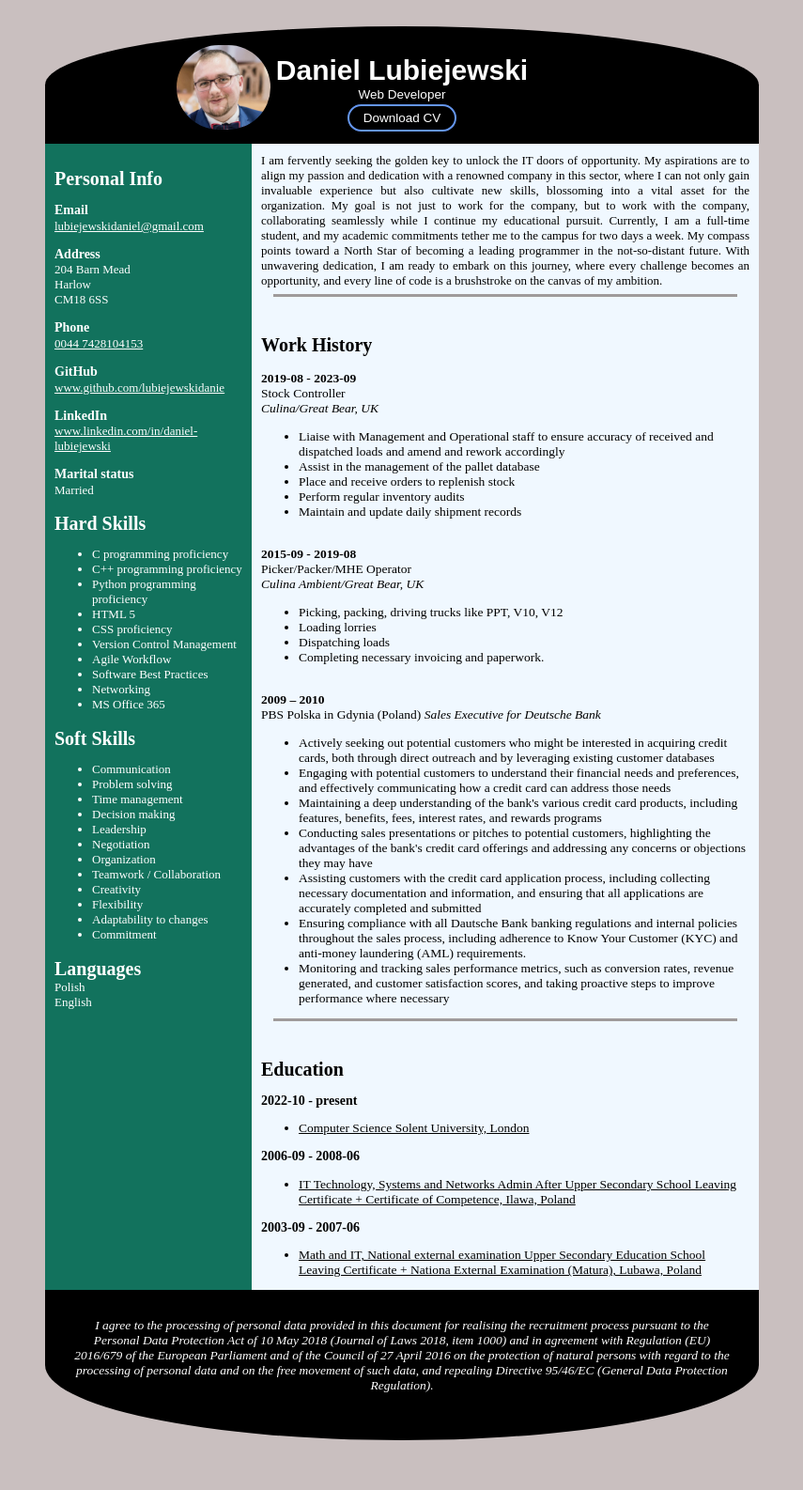
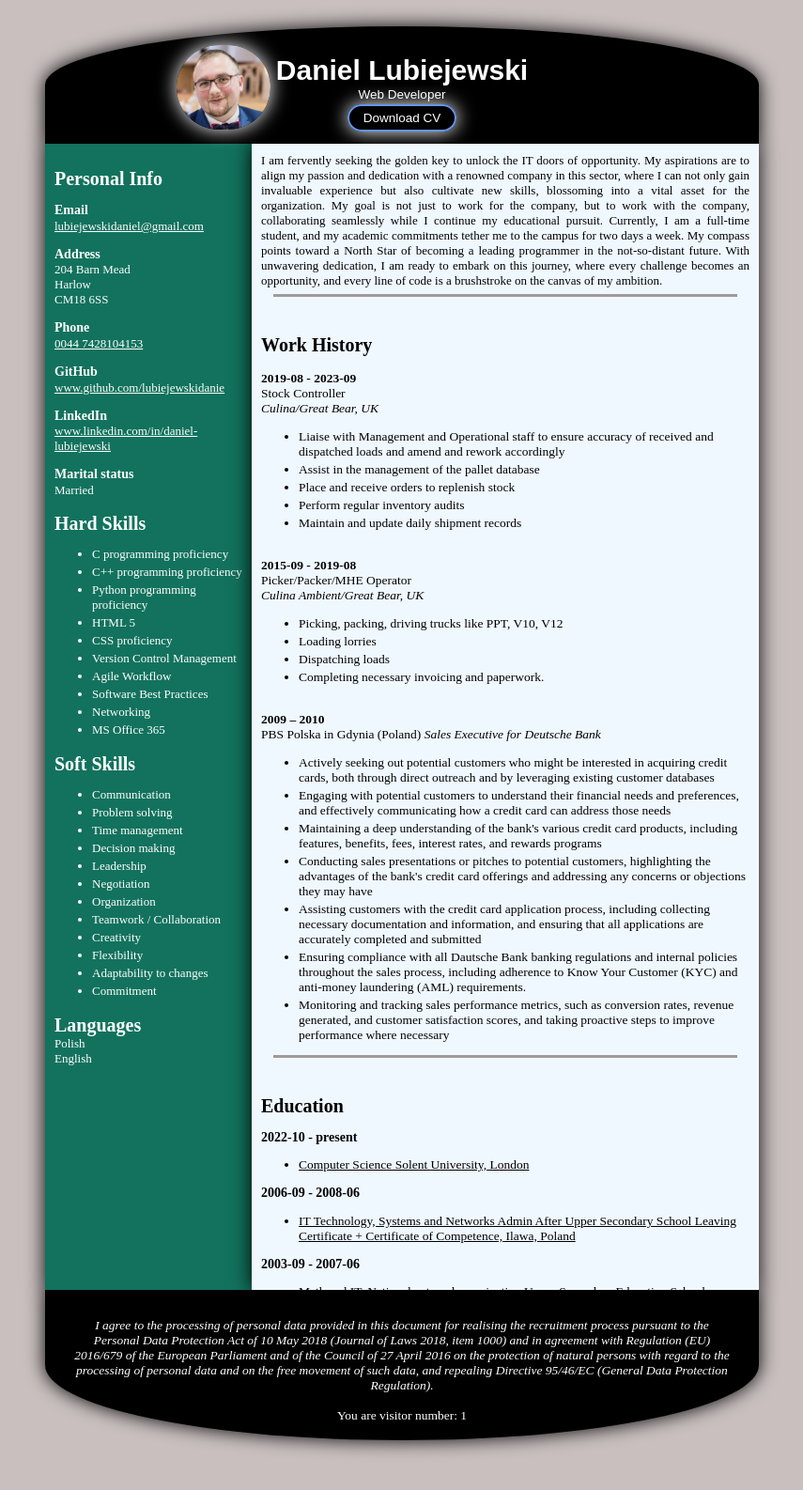
Before and after one commit to lubiejewskidaniel/myResume, a plain HTML site: page index.html in a window 1280 px wide. Shown: the whole page at 94% size, without its empty margins (212-1067 px from the left). Drawn offline with Linux system fonts and the light colour scheme.

Commit message:
Added simple visit counter

```diff
--- a/index.html
+++ b/index.html
@@ -17,11 +17,11 @@
             <h1>Daniel Lubiejewski</h1>
             <span>Web Developer</span>
             <div>
-                <a class="cv-download-link" href="./files/Daniel New 2024.pdf" title="Download CV in pdf file">Download
+                <a class="cv-download-link" href="./files/CV New 2024.pdf" title="Download CV in pdf file">Download
                     CV</a>
             </div>
         </header>
-
+        <section id="both">
             <section id="left">
                 <h2>Personal Info</h2>
                 <h3>Email</h3>
@@ -73,6 +73,7 @@
                 <h2>Languages</h2>
                 Polish<br />
                 English<br />
+
             </section>
 
             <section id="right">
@@ -163,7 +164,8 @@
                 <h3>2006-09
                     - 2008-06</h3>
                 <ul>
-                <li><a href="https://wmzdz.pl/szkoly-w-ilawie/" title="Visit High School website">IT Technology, Systems
+                    <li><a href="https://wmzdz.pl/szkoly-w-ilawie/" title="Visit High School website">IT Technology,
+                            Systems
                             and Networks Admin
                             After Upper Secondary School Leaving Certificate + Certificate of
                             Competence, Ilawa, Poland</a> </li>
@@ -177,14 +179,8 @@
                             Upper Secondary Education School Leaving Certificate + Nationa
                             External Examination (Matura), Lubawa, Poland</a></li>
                 </ul>
-
-
-
-
-
-
             </section>
-
+        </section>
         <footer id="footer">
             <i>I agree to the processing of personal data provided in this document for realising the
                 recruitment
@@ -195,7 +191,10 @@
                 2016 on the protection of natural persons with regard to the processing of personal data and on
                 the free
                 movement of such data, and repealing Directive 95/46/EC (General Data Protection
-                Regulation).</i>
+                Regulation).</i><br /><br />
+            You are visitor number: <span id="counter">0</span>
+            <script src="./js/counter.js"></script>
+
         </footer>
     </div>
 
--- /dev/null
+++ b/js/counter.js
@@ -0,0 +1,7 @@
+let count = localStorage.getItem("visitCount") || 0;
+
+count++;
+
+document.getElementById("counter").textContent = count;
+
+localStorage.setItem("visitCount", count);
--- a/styles/styles.css
+++ b/styles/styles.css
@@ -30,6 +30,7 @@ header {
 	display: flex;
 	flex-direction: column;
 	width: 720px;
+	box-shadow: 0 0 20px black;
 }
 
 span {
@@ -48,10 +49,15 @@ hr {
 	border: 0px;
 }
 
+li {
+	margin-bottom: 3px;
+}
+
 img {
 	margin-left: 120px;
 	margin-bottom: -100px;
 	border-radius: 90px;
+	box-shadow: 0 0 20px white;
 }
 
 #main_container {
@@ -71,6 +77,7 @@ img {
 	font-size: 13px;
 	color: rgb(255, 255, 255);
 	height: 1200px;
+	box-shadow: 0 0 20px black;
 }
 
 #right {
@@ -79,6 +86,7 @@ img {
 	background-color: aliceblue;
 	float: left;
 	height: 1200px;
+	box-shadow: 0 0 20px black;
 }
 
 #footer {
@@ -91,6 +99,7 @@ img {
 	color: white;
 	padding: 30px;
 	text-align: center;
+	box-shadow: 0 0 20px black;
 }
 
 #left a:link {
@@ -131,9 +140,21 @@ img {
 	color: white;
 	text-decoration: none;
 	padding: 5px 15px;
+	transition: background-color 0.8s, color 0.8s;
+	box-shadow: 0 0 20px white;
 }
 
 .cv-download-link:hover {
 	color: cornflowerblue;
 	background-color: aliceblue;
 }
+
+.cv-download-link:active {
+	text-decoration: underline;
+}
+
+.cv-download-link:focus {
+	outline: none;
+	color: cornflowerblue;
+	background-color: aliceblue;
+}
```
Also changed, not shown: 2 other files. Lines whose indentation alone changed are shown as unchanged.
